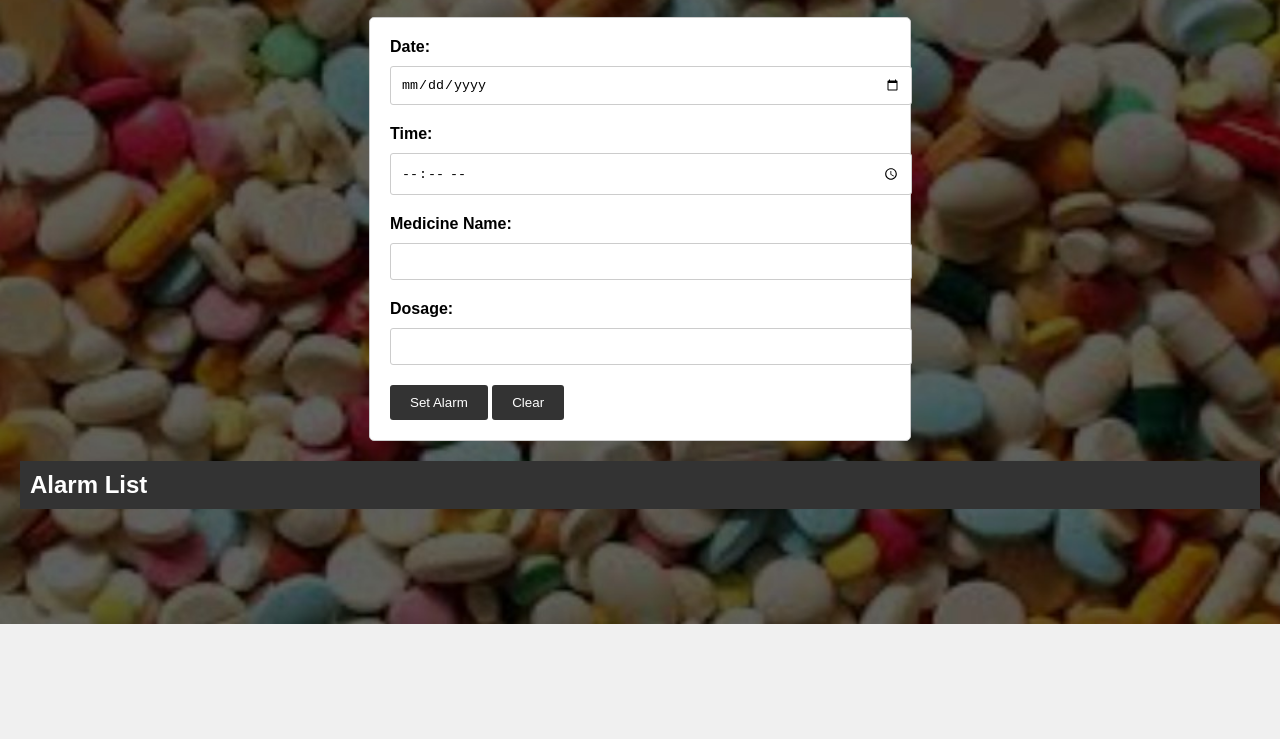
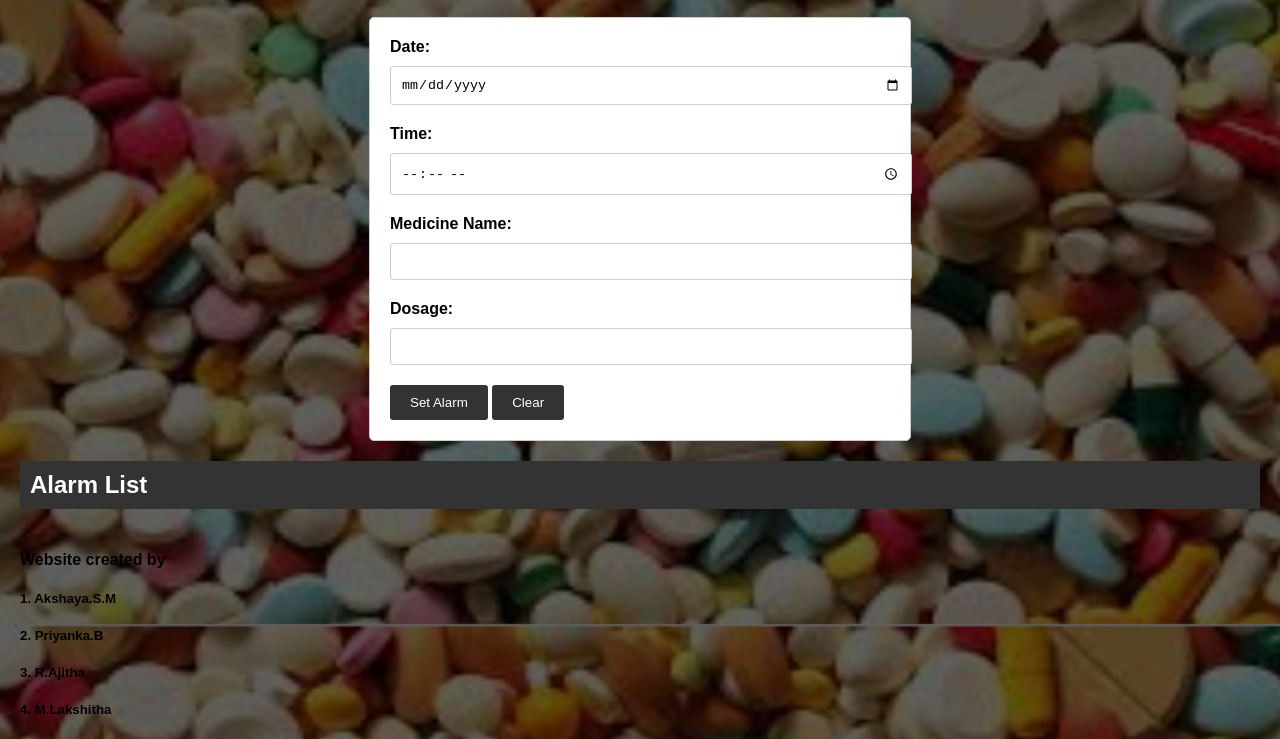
Before and after one commit to AKSHAYA-S-M/MedicationReminder, a plain HTML site: page index.html in a window 1280 px wide. Shown: the part 176-915 px from the top of the page. Before the commit the page ends 800 px from the top, so only its background shows below. Drawn offline with Linux system fonts and the light colour scheme.

Commit message:
Update index.html

```diff
--- a/index.html
+++ b/index.html
@@ -119,5 +119,11 @@
             clearForm();
 	});
     </script>
+	<h4>Website created by</h4>
+	<h5>1. Akshaya.S.M</h5>
+	<h5>2. Priyanka.B</h5>
+	<h5>3. R.Ajitha</h5>
+	<h5>4. M.Lakshitha</h5>
+
 </body>
 </html>
```
